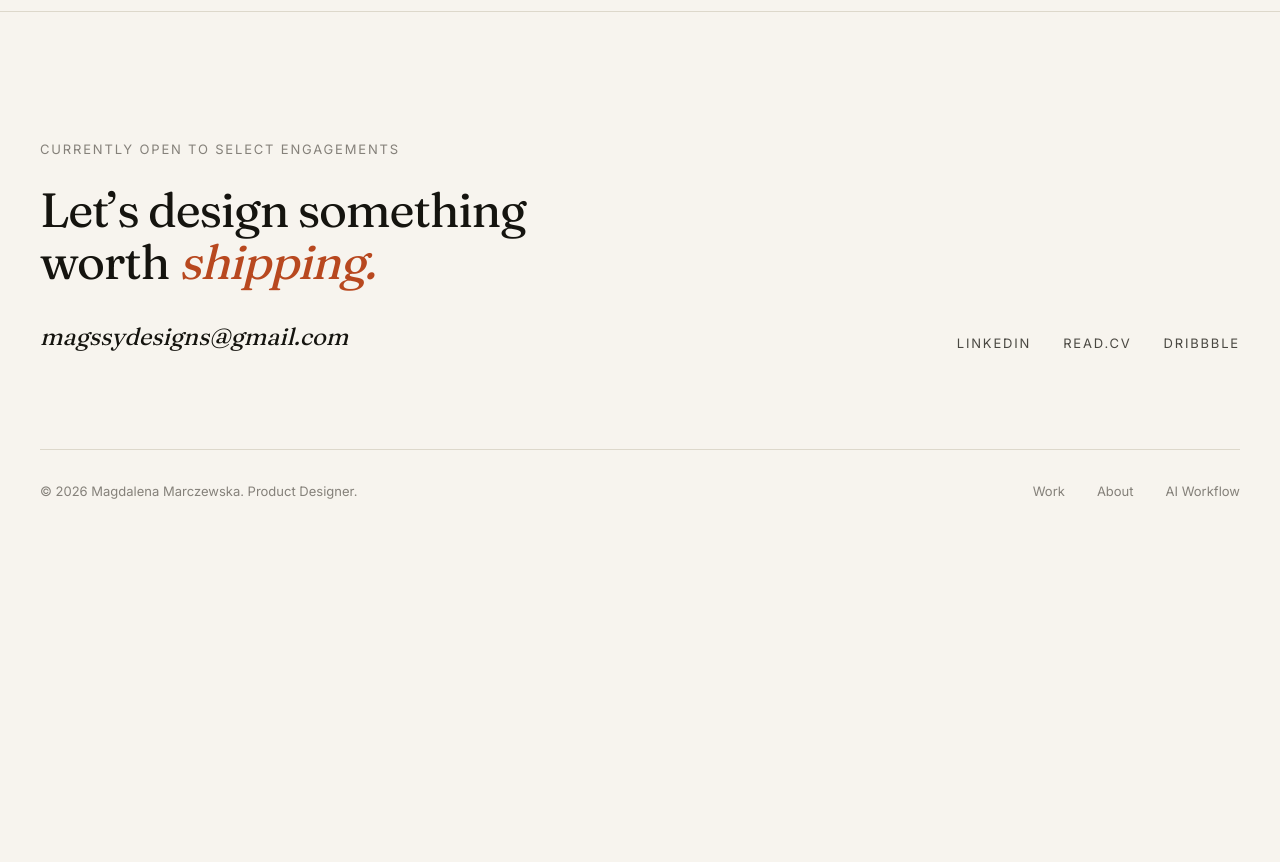
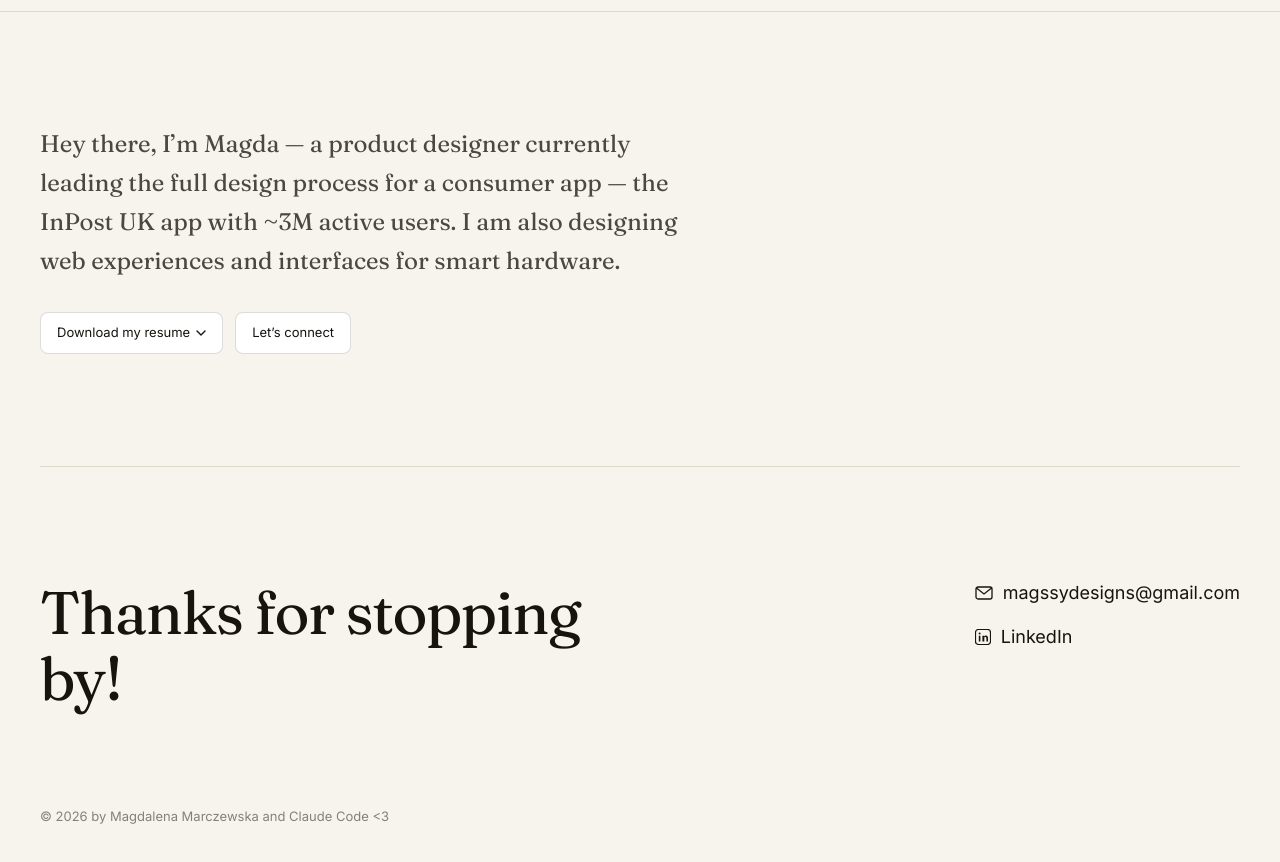
Before and after one commit to magssydesigns/portfolio, a Next.js app: page /work in a window 1280 px wide. Shown: the part 1540-2402 px from the top of the page. Before the commit the page ends 2170 px from the top, so only its background shows below. Built offline with nearby package versions, Linux system fonts and the light colour scheme.

Commit message:
Make footer consistent across homepage and all subpages
Consolidate the homepage's closing content into the shared Footer
component (adding a LinkedIn link) and render it via <Footer /> on the
homepage, matching the design already used on every subpage.

```diff
--- a/src/app/page.tsx
+++ b/src/app/page.tsx
@@ -1,6 +1,7 @@
 import Reveal from "@/components/Reveal";
 import Button from "@/components/Button";
 import ProjectCard from "@/components/ProjectCard";
+import Footer from "@/components/Footer";
 import {
   TrackingDetailVisual,
   TrackingListVisual,
@@ -90,55 +91,7 @@ export default function Home() {
         </Reveal>
       </section>
 
-      <div className="mx-auto max-w-[1400px] px-6 sm:px-10">
-        <div className="border-t border-line" />
-      </div>
-
-      <section className="mx-auto max-w-[1400px] px-6 py-20 sm:px-10 sm:py-28">
-        <Reveal>
-          <p className="max-w-2xl font-display text-xl leading-relaxed text-ink-soft sm:text-2xl">
-            Hey there, I&rsquo;m Magda &mdash; a product designer currently leading
-            the full design process for a consumer app &mdash; the InPost UK app
-            with ~3M active users. I am also designing web experiences and
-            interfaces for smart hardware.
-          </p>
-        </Reveal>
-
-        <Reveal delay={0.1}>
-          <div className="mt-8 flex flex-wrap gap-3">
-            <Button href="/resume.pdf" chevron>
-              Download my resume
-            </Button>
-            <Button href="mailto:magssydesigns@gmail.com">Let&rsquo;s connect</Button>
-          </div>
-        </Reveal>
-      </section>
-
-      <div className="mx-auto max-w-[1400px] px-6 sm:px-10">
-        <div className="border-t border-line" />
-      </div>
-
-      <section className="mx-auto max-w-[1400px] px-6 py-20 sm:px-10 sm:py-28">
-        <Reveal>
-          <h2 className="max-w-xl font-display text-4xl leading-[1.1] tracking-tight sm:text-6xl">
-            Thanks for stopping by!
-          </h2>
-          <a
-            href="mailto:magssydesigns@gmail.com"
-            className="link-underline mt-8 inline-flex items-center gap-2.5 text-lg text-ink"
-          >
-            <svg width="18" height="14" viewBox="0 0 18 14" fill="none" aria-hidden>
-              <rect x="1" y="1" width="16" height="12" rx="2" stroke="currentColor" strokeWidth="1.3" />
-              <path d="M1.5 2L9 8L16.5 2" stroke="currentColor" strokeWidth="1.3" strokeLinecap="round" />
-            </svg>
-            magssydesigns@gmail.com
-          </a>
-        </Reveal>
-
-        <p className="mt-24 text-[13px] text-muted">
-          {`© ${new Date().getFullYear()} by Magdalena Marczewska and Claude Code <3`}
-        </p>
-      </section>
+      <Footer />
     </>
   );
 }
--- a/src/components/Footer.tsx
+++ b/src/components/Footer.tsx
@@ -1,53 +1,67 @@
-import Link from "next/link";
+import Button from "./Button";
 
 export default function Footer() {
   return (
-    <footer id="contact" className="border-t border-line">
-      <div className="mx-auto max-w-[1400px] px-6 py-24 sm:px-10 sm:py-32">
-        <div className="flex flex-col justify-between gap-12 sm:flex-row sm:items-end">
-          <div className="max-w-xl">
-            <p className="text-[13px] uppercase tracking-[0.14em] text-muted">
-              Currently open to select engagements
-            </p>
-            <h2 className="mt-6 font-display text-4xl leading-[1.1] tracking-tight sm:text-5xl">
-              Let&rsquo;s design something worth{" "}
-              <span className="italic text-accent">shipping.</span>
-            </h2>
+    <footer className="border-t border-line">
+      <div className="mx-auto max-w-[1400px] px-6 py-20 sm:px-10 sm:py-28">
+        <p className="max-w-2xl font-display text-xl leading-relaxed text-ink-soft sm:text-2xl">
+          Hey there, I&rsquo;m Magda &mdash; a product designer currently
+          leading the full design process for a consumer app &mdash; the
+          InPost UK app with ~3M active users. I am also designing web
+          experiences and interfaces for smart hardware.
+        </p>
+        <div className="mt-8 flex flex-wrap gap-3">
+          <Button href="/resume.pdf" chevron>
+            Download my resume
+          </Button>
+          <Button href="mailto:magssydesigns@gmail.com">Let&rsquo;s connect</Button>
+        </div>
+      </div>
+
+      <div className="mx-auto max-w-[1400px] px-6 sm:px-10">
+        <div className="border-t border-line" />
+      </div>
+
+      <div id="contact" className="mx-auto max-w-[1400px] px-6 py-20 sm:px-10 sm:py-28">
+        <div className="flex flex-col justify-between gap-12 sm:flex-row sm:items-start">
+          <h2 className="max-w-xl font-display text-4xl leading-[1.1] tracking-tight sm:text-6xl">
+            Thanks for stopping by!
+          </h2>
+
+          <div className="flex flex-col gap-4">
             <a
               href="mailto:magssydesigns@gmail.com"
-              className="link-underline mt-8 inline-block font-display text-2xl italic text-ink"
+              className="link-underline inline-flex items-center gap-2.5 text-lg text-ink"
             >
+              <svg width="18" height="14" viewBox="0 0 18 14" fill="none" aria-hidden>
+                <rect x="1" y="1" width="16" height="12" rx="2" stroke="currentColor" strokeWidth="1.3" />
+                <path d="M1.5 2L9 8L16.5 2" stroke="currentColor" strokeWidth="1.3" strokeLinecap="round" />
+              </svg>
               magssydesigns@gmail.com
             </a>
-          </div>
-
-          <div className="flex gap-8 text-[13px] uppercase tracking-[0.14em] text-ink-soft">
-            <a className="link-underline hover:text-ink" href="#" target="_blank" rel="noreferrer">
+            <a
+              href="#"
+              target="_blank"
+              rel="noreferrer"
+              className="link-underline inline-flex items-center gap-2.5 text-lg text-ink"
+            >
+              <svg width="16" height="16" viewBox="0 0 16 16" fill="none" aria-hidden>
+                <rect x="0.5" y="0.5" width="15" height="15" rx="3" stroke="currentColor" strokeWidth="1.2" />
+                <circle cx="4.6" cy="4.6" r="1" fill="currentColor" />
+                <rect x="3.8" y="6.7" width="1.6" height="5.8" fill="currentColor" />
+                <path
+                  d="M7.4 12.5V6.7H9V7.6C9.4 7 10.1 6.5 11 6.5C12.3 6.5 13 7.4 13 8.9V12.5H11.4V9.2C11.4 8.4 11.1 7.9 10.4 7.9C9.7 7.9 9.3 8.4 9.3 9.2V12.5H7.4Z"
+                  fill="currentColor"
+                />
+              </svg>
               LinkedIn
-            </a>
-            <a className="link-underline hover:text-ink" href="#" target="_blank" rel="noreferrer">
-              Read.cv
-            </a>
-            <a className="link-underline hover:text-ink" href="#" target="_blank" rel="noreferrer">
-              Dribbble
             </a>
           </div>
         </div>
 
-        <div className="mt-24 flex flex-col gap-4 border-t border-line pt-8 text-[13px] text-muted sm:flex-row sm:items-center sm:justify-between">
-          <p>© {new Date().getFullYear()} Magdalena Marczewska. Product Designer.</p>
-          <div className="flex gap-8">
-            <Link className="link-underline hover:text-ink" href="/work">
-              Work
-            </Link>
-            <Link className="link-underline hover:text-ink" href="/about">
-              About
-            </Link>
-            <Link className="link-underline hover:text-ink" href="/ai-workflow">
-              AI Workflow
-            </Link>
-          </div>
-        </div>
+        <p className="mt-24 text-[13px] text-muted">
+          {`© ${new Date().getFullYear()} by Magdalena Marczewska and Claude Code <3`}
+        </p>
       </div>
     </footer>
   );
```
